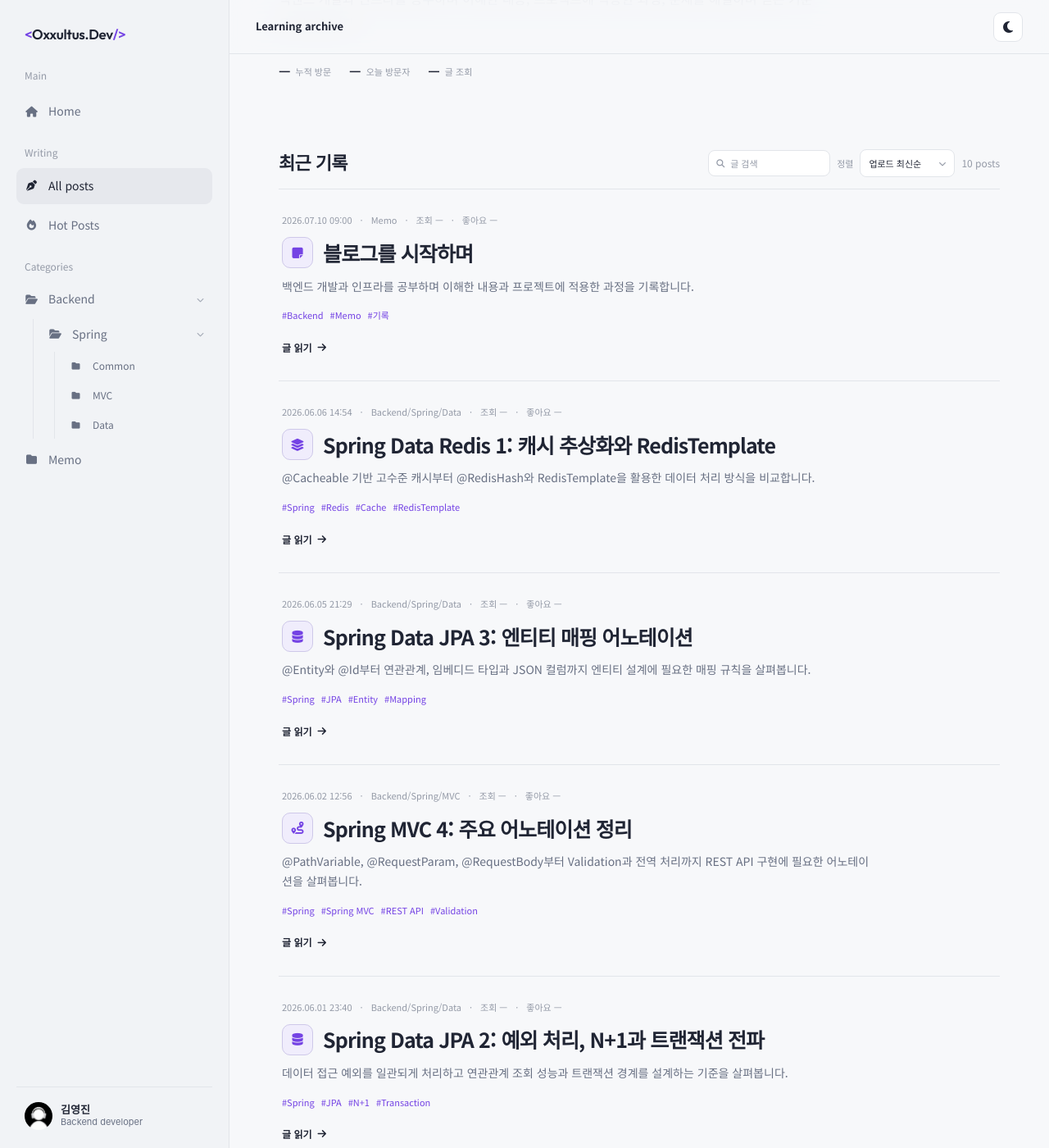
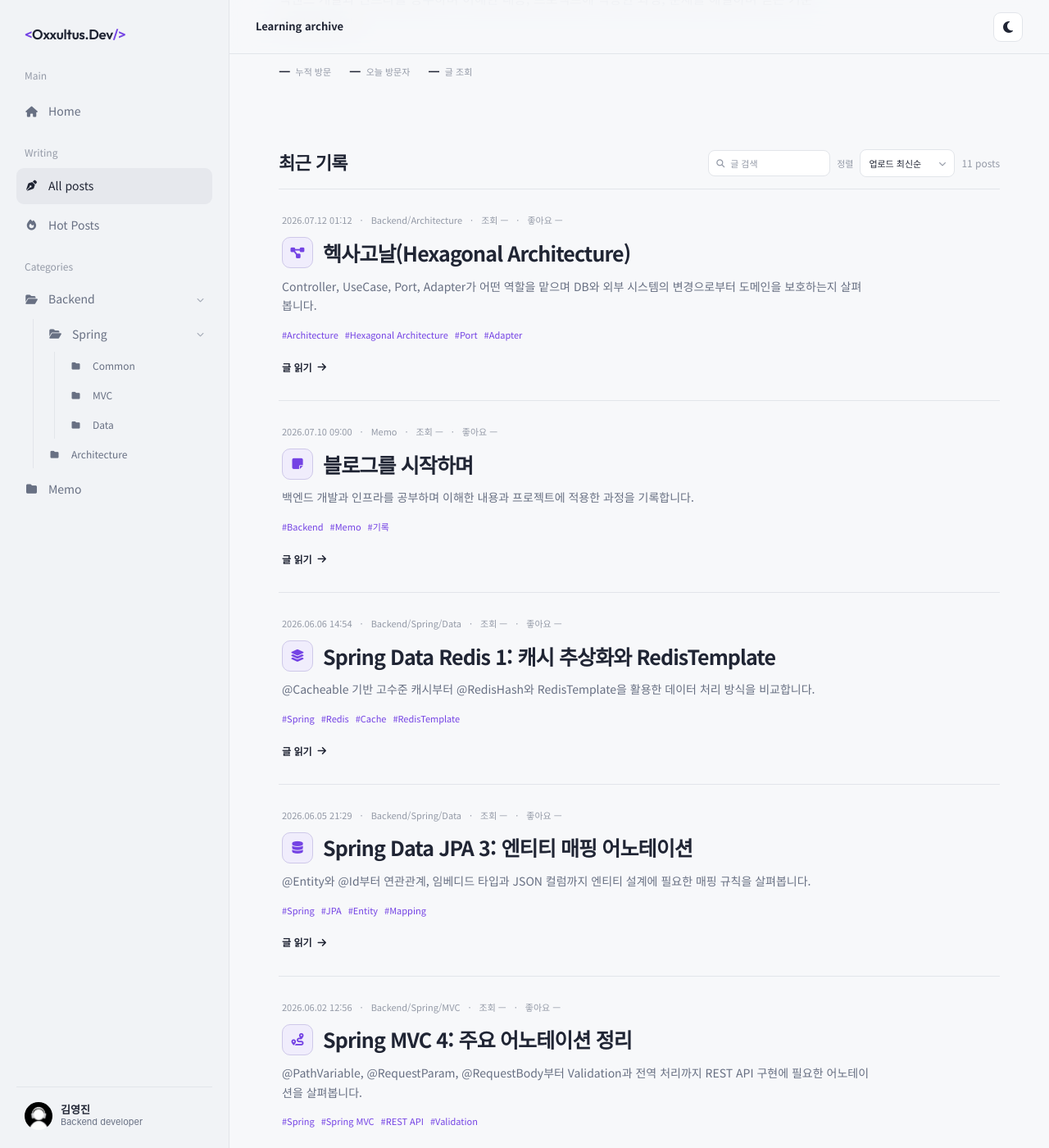
Before and after one commit to oxxultus/resume, a Jekyll site: the page built from blog/index.html, in a window 1280 px wide and 1400 px high, scrolled down 294 px. Shown: the whole window at 82% size. Built offline with Jekyll 4.4.1, drawn with Linux system fonts in a browser that asks for light colours; some of the changed lines change nothing that is shown.

Commit message:
Publish hexagonal architecture guide

````diff
--- a/_includes/post-tech-icon.html
+++ b/_includes/post-tech-icon.html
@@ -3,6 +3,9 @@
 {% if include.tags contains 'Memo' %}
   {% assign tech_icon = 'fa-note-sticky' %}
   {% assign tech_name = 'Memo' %}
+{% elsif include.tags contains 'Architecture' %}
+  {% assign tech_icon = 'fa-diagram-project' %}
+  {% assign tech_name = 'Architecture' %}
 {% elsif include.tags contains 'Redis' %}
   {% assign tech_icon = 'fa-layer-group' %}
   {% assign tech_name = 'Redis' %}
--- /dev/null
+++ b/_posts/2026-07-12-hexagonal-architecture.md
@@ -0,0 +1,251 @@
+---
+title: "헥사고날(Hexagonal Architecture)"
+date: 2026-07-12 01:12:01 +0900
+categories: ["Backend/Architecture"]
+tags: [Architecture, Hexagonal Architecture, Port, Adapter]
+summary: "핵심 비즈니스 로직을 외부 기술로부터 분리하는 헥사고날 아키텍처의 Port와 Adapter 구조를 정리했습니다."
+excerpt: "Controller, UseCase, Port, Adapter가 어떤 역할을 맡으며 DB와 외부 시스템의 변경으로부터 도메인을 보호하는지 살펴봅니다."
+---
+
+## 한 줄로 이해하기
+
+> 핵심 비즈니스(도메인)는 가운데 두고 DB, API, 웹 같은 외부 기술은 교체 가능하게 만드는 아키텍처입니다.
+
+회원가입 기능을 만든다고 생각해 보겠습니다. 회원가입을 하려면 웹에서 요청을 받고, 회원 정보를 저장한 다음 응답을 보냅니다.
+
+일반적인 계층형 구조는 다음과 같습니다.
+
+```mermaid
+flowchart TD
+    Controller --> Service
+    Service --> Repository
+    Repository --> MySQL[(MySQL)]
+```
+
+이 구조는 간단하지만 나중에 `MySQL → MongoDB`, `JPA → MyBatis`로 변경하면 Service도 영향을 받을 수 있습니다. 이러한 결합을 줄이기 위해 헥사고날 아키텍처를 사용합니다.
+
+---
+
+## 왜 이름이 헥사고날(육각형)일까?
+
+육각형이라는 모양 자체가 중요한 것은 아닙니다. 여러 방향에서 핵심 비즈니스 로직에 연결될 수 있음을 표현하기 위한 형태입니다.
+
+```mermaid
+flowchart TB
+    Core([핵심 비즈니스])
+    REST[REST API] --> Core
+    Web[Web] --> Core
+    Mobile[Mobile] --> Core
+    Kafka[Kafka] --> Core
+    Batch[Batch] --> Core
+    CLI[CLI] --> Core
+```
+
+REST API, 웹, 모바일, Kafka, Batch, CLI가 모두 같은 비즈니스 로직을 사용할 수 있습니다.
+
+---
+
+## 전체 구조
+
+```mermaid
+flowchart LR
+    User[사용자]
+    Controller[Controller<br/>입력 Adapter]
+    UseCase[UseCase<br/>비즈니스 로직]
+    Port[Port<br/>인터페이스]
+    Adapter[JPA Adapter]
+    DB[(MySQL)]
+
+    User --> Controller --> UseCase --> Port --> Adapter --> DB
+```
+
+요청은 다음 순서로 흐릅니다.
+
+```mermaid
+flowchart TD
+    User[사용자] --> Controller --> UseCase --> Port --> Adapter --> Database[(Database)]
+```
+
+---
+
+## 각 역할 이해하기
+
+### 1. Controller
+
+사용자의 요청을 받습니다.
+
+```http
+POST /members
+```
+
+회원가입 요청이 들어오면 Controller는 요청을 애플리케이션에 전달하는 역할까지만 담당합니다.
+
+### 2. UseCase
+
+핵심 비즈니스 규칙을 수행하는 가장 중요한 영역입니다.
+
+```mermaid
+flowchart LR
+    Check[회원 중복 확인] --> Encrypt[비밀번호 암호화] --> Save[회원 저장]
+```
+
+UseCase는 DB가 MySQL인지 MongoDB인지 알 필요가 없습니다.
+
+### 3. Port
+
+Port는 애플리케이션이 필요로 하는 기능을 정의한 인터페이스입니다.
+
+```java
+public interface MemberPort {
+    void save(Member member);
+}
+```
+
+UseCase는 `save()` 기능이 필요하다는 사실만 알고, 누가 어떻게 구현하는지는 모릅니다.
+
+### 4. Adapter
+
+Adapter는 Port를 실제 기술로 구현합니다.
+
+```java
+public class MemberJpaAdapter implements MemberPort {
+    // Port의 기능을 JPA로 구현합니다.
+}
+```
+
+Adapter 내부에서는 실제 Repository를 호출합니다.
+
+```java
+memberJpaRepository.save(member);
+```
+
+```mermaid
+flowchart LR
+    Port --> Adapter --> JPA --> MySQL[(MySQL)]
+```
+
+---
+
+## 왜 Port를 만드는 걸까?
+
+UseCase가 다음 코드를 직접 호출하면 UseCase가 JPA라는 기술을 알게 됩니다.
+
+```java
+memberJpaRepository.save(member);
+```
+
+헥사고날 아키텍처에서는 기술 구현체 대신 Port를 호출합니다.
+
+```java
+memberPort.save(member);
+```
+
+```mermaid
+flowchart LR
+    UseCase --> MemberPort
+    MemberPort --> JpaAdapter[JPA Adapter]
+```
+
+UseCase의 관점에서는 “누가 저장하는지는 모르겠고, 저장 기능만 수행해 줘”라고 요청하는 셈입니다.
+
+---
+
+## 왜 좋은가?
+
+### ① DB를 쉽게 교체할 수 있다
+
+```mermaid
+flowchart LR
+    subgraph Before[현재]
+        U1[UseCase] --> JPA --> MySQL[(MySQL)]
+    end
+    subgraph After[교체 후]
+        U2[UseCase] --> MyBatis --> Oracle[(Oracle)]
+    end
+```
+
+구현 기술이 바뀌어도 UseCase가 의존하는 Port는 유지되므로 핵심 비즈니스 로직을 수정하지 않아도 됩니다.
+
+### ② 테스트하기 쉽다
+
+DB Adapter 대신 `FakeMemberPort`를 주입하면 실제 DB 없이도 UseCase를 테스트할 수 있습니다.
+
+```mermaid
+flowchart LR
+    Test[Test] --> UseCase --> MemberPort
+    MemberPort --> Fake[FakeMemberPort]
+```
+
+### ③ 유지보수가 쉽다
+
+비즈니스 영역은 회원가입 규칙을, 기술 영역은 DB 저장과 외부 연동을 담당합니다. 역할과 변경 이유가 명확하게 분리됩니다.
+
+---
+
+## 입력과 출력도 따로 생각한다
+
+헥사고날 아키텍처는 **입력(Inbound)** 과 **출력(Outbound)** 을 구분합니다.
+
+```mermaid
+flowchart LR
+    Client[사용자]
+    Controller[입력 Adapter<br/>Controller]
+    UseCase[UseCase]
+    Port[출력 Port]
+    Jpa[JPA Adapter]
+    Api[외부 API Adapter]
+    Kafka[Kafka Adapter]
+
+    Client --> Controller --> UseCase --> Port
+    Port --> Jpa
+    Port --> Api
+    Port --> Kafka
+```
+
+입력 Adapter에는 Controller, REST API, Batch 등이 올 수 있습니다. 출력 Adapter에는 DB, Redis, Kafka, 외부 API 등이 올 수 있습니다.
+
+---
+
+## 실무 프로젝트 구조 예시
+
+```text
+src
+ ├── domain
+ │     ├── Member
+ │     └── MemberPort
+ │
+ ├── application
+ │     └── RegisterMemberUseCase
+ │
+ ├── adapter
+ │     ├── in
+ │     │      └── MemberController
+ │     │
+ │     └── out
+ │            └── MemberJpaAdapter
+ │
+ └── infrastructure
+        └── MemberJpaRepository
+```
+
+---
+
+## 시험이나 면접에서 외우기 좋은 핵심
+
+| 구성 요소 | 역할 |
+| --- | --- |
+| **Controller (Input Adapter)** | 사용자 요청을 받는다. |
+| **UseCase (Application)** | 비즈니스 로직을 수행한다. |
+| **Port (Interface)** | 필요한 기능을 인터페이스로 정의한다. |
+| **Adapter** | Port를 실제 기술(JPA, API 등)로 구현한다. |
+| **Database / 외부 시스템** | 데이터를 저장하거나 외부와 통신한다. |
+
+---
+
+## 암기 포인트
+
+헥사고날 아키텍처를 한 문장으로 기억하면 됩니다.
+
+> **비즈니스 로직은 가운데에 두고, Port(인터페이스)를 통해 외부 기술과 연결하여 DB나 API가 바뀌어도 핵심 로직은 변경되지 않도록 만드는 아키텍처입니다.**
+
+이 문장을 이해하면 헥사고날 아키텍처의 핵심 개념을 대부분 이해한 것입니다.
````
